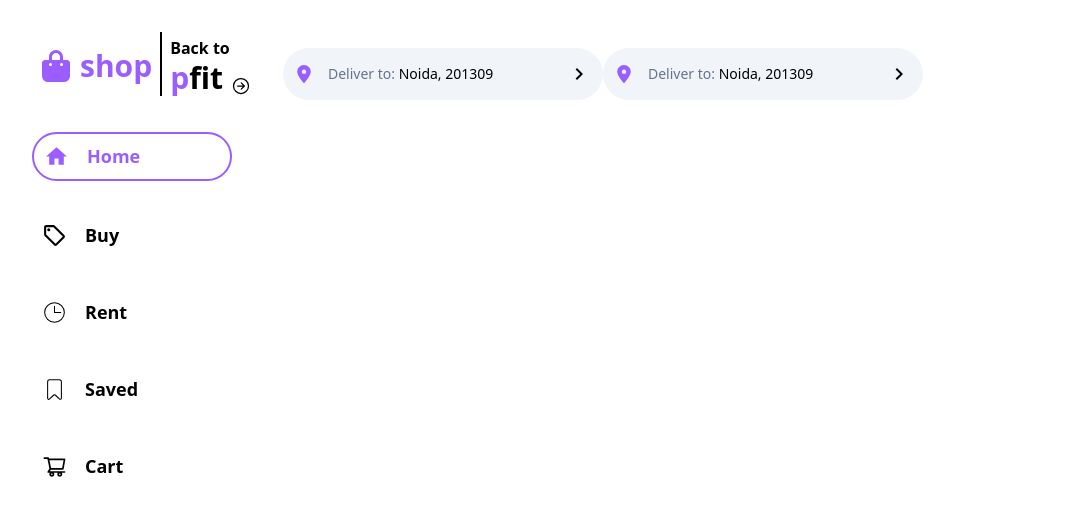
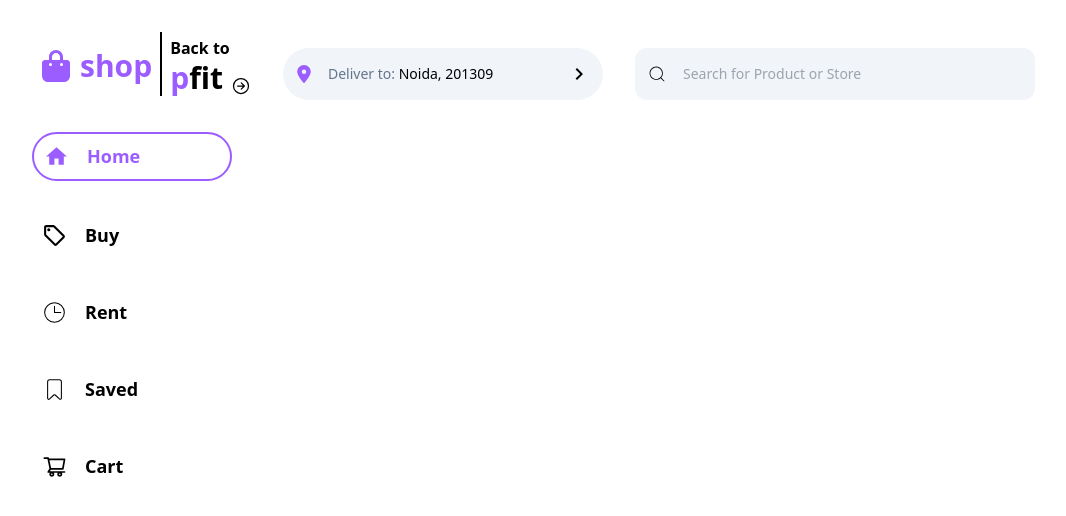
Before and after one commit to meabhiarya1/-Frontend-Developer-Intern-Assignment, a React (Vite) app: page / in a window 1280 px wide. Shown: the top 516 px of the page, without its empty margins (0-1066 px from the left). Built offline with nearby package versions, Linux system fonts and the light colour scheme.

Commit message:
location and search box is completed

```diff
--- a/src/App.jsx
+++ b/src/App.jsx
@@ -8,6 +8,7 @@ import { CiBookmark } from "react-icons/ci";
 import { AiOutlineShoppingCart } from "react-icons/ai";
 import { FaLocationDot } from "react-icons/fa6";
 import { MdOutlineKeyboardArrowRight } from "react-icons/md";
+import { CiSearch } from "react-icons/ci";
 
 function App() {
   return (
@@ -106,24 +107,22 @@ function App() {
             </div>
 
             {/* search box */}
-            <div className="flex justify-between items-center mt-12 text-2xl bg-slate-100 h-[52px] w-[320px] p-3 rounded-full">
-              <div className="flex items-center">
-                <FaLocationDot
-                  className="text-lg"
-                  style={{ color: "#9B5DFF" }}
+            <div className="flex justify-between items-center mt-12 text-2xl bg-slate-100 h-[52px] w-[400px] p-3 rounded-xl ml-8">
+              <div className="flex items-center justify-center">
+                <CiSearch
+                  className="text-xl text-black font-medium	"
                 />
-                <div className="pl-[15px] text-slate-500 text-sm font-medium ">
-                  Deliver to: <span className="text-black">Noida, 201309</span>
+                <div>
+                  <input placeholder="Search for Product or Store " className="m-2 p-2 w-64 bg-slate-100 text-sm font-medium "></input>
                 </div>
-              </div>
-              <div>
-                <MdOutlineKeyboardArrowRight />
               </div>
             </div>
           </div>
 
           {/* grey box */}
-          <div></div>
+          <div>
+            <div className="bg-slate-200 w-full h-full"></div>
+          </div>
 
           {/* new , refurbished, flexibly */}
           <div>
```
